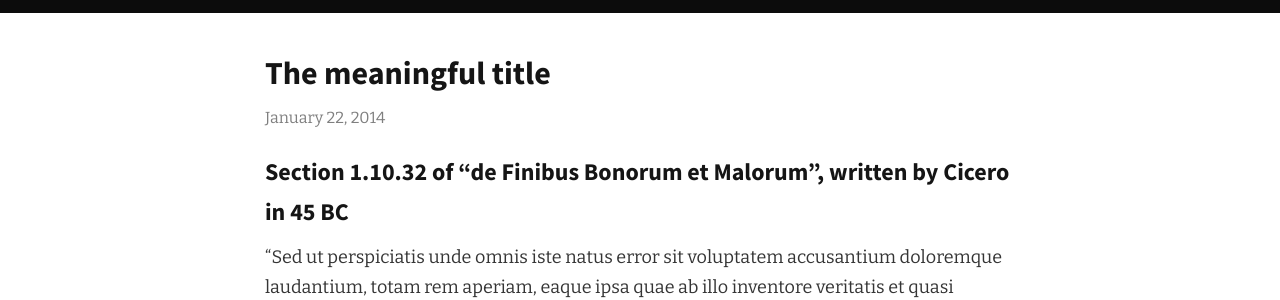
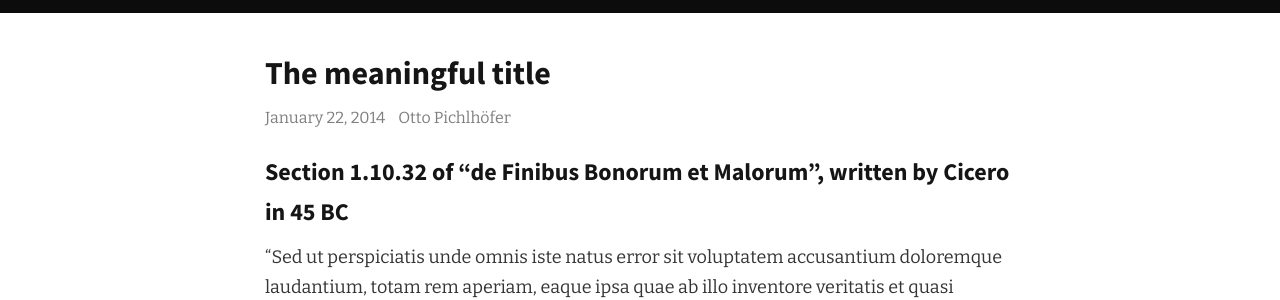
Before and after one commit to ottopichlhoefer/ECOHCARE, a Jekyll site: the page built from _posts/2014-01-22-test-post2.md, in a window 1280 px wide. Shown: the part 218-518 px from the top of the page. Built offline with Jekyll 4.4.1, drawn with Linux system fonts in a browser that asks for light colours; Markdown is read by kramdown in place of the engine named in the settings.

Commit message:
Include Author in post layout.

```diff
--- a/_TODO.org
+++ b/_TODO.org
@@ -13,3 +13,6 @@
   - Note taken on [2014-03-10 Mo 13:53]
   :END:
 Markdown blocks (preformatted, blockquote, code) need bigger fonts (after raking the site).
+
+* TODO In 'post' rendering the image in the footer is not shown.
+[[file:c:/Dropbox/Github/ECOHCARE/img/by-nd.svg]]
--- a/_includes/_rss.html
+++ /dev/null
@@ -1,4 +0,0 @@
-<a href="http://dribbble.com/awolfe76/rss.xml">
-  <img src = "img/rss.png" width="70px" height="70px">
-  <!-- <img src = "img/rss.png"> -->
-</a>
--- a/_layouts/post.html
+++ b/_layouts/post.html
@@ -5,7 +5,7 @@
                 <hgroup>
                     <h1>{{ page.title }}</h1>
                 </hgroup>
-                <p class="date">{{ page.date | date: "%B %d, %Y" }}</p>
+                <p class="date">{{ page.date | date: "%B %d, %Y" }}&nbsp;&nbsp;&nbsp;&nbsp;{{ page.author }}</p>
                 {{ content }}
             </div>
         </div>
--- a/_posts/2014-01-22-test-post2.md
+++ b/_posts/2014-01-22-test-post2.md
@@ -1,6 +1,7 @@
 ---
 layout: post
 title: The meaningful title
+author: Otto Pichlhöfer
 desc: Lorem ipsum dolor sit amet, consectetur adipisicing elit, sed do eiusmod tempor incididunt ut labore et dolore magna aliqua. Ut enim ad minim veniam, quis nostrud exercitation ullamco laboris nisi ut aliquip ex ea commodo consequat. Duis aute irure dolor in reprehenderit in voluptate velit esse cillum dolore eu fugiat nulla pariatur. Excepteur sint occaecat cupidatat non proident, sunt in culpa qui officia deserunt mollit anim id est laborum.
 permalink: /posts/2014-01-22-test.html
 ---
```
Also changed, not shown: 3 other files.
